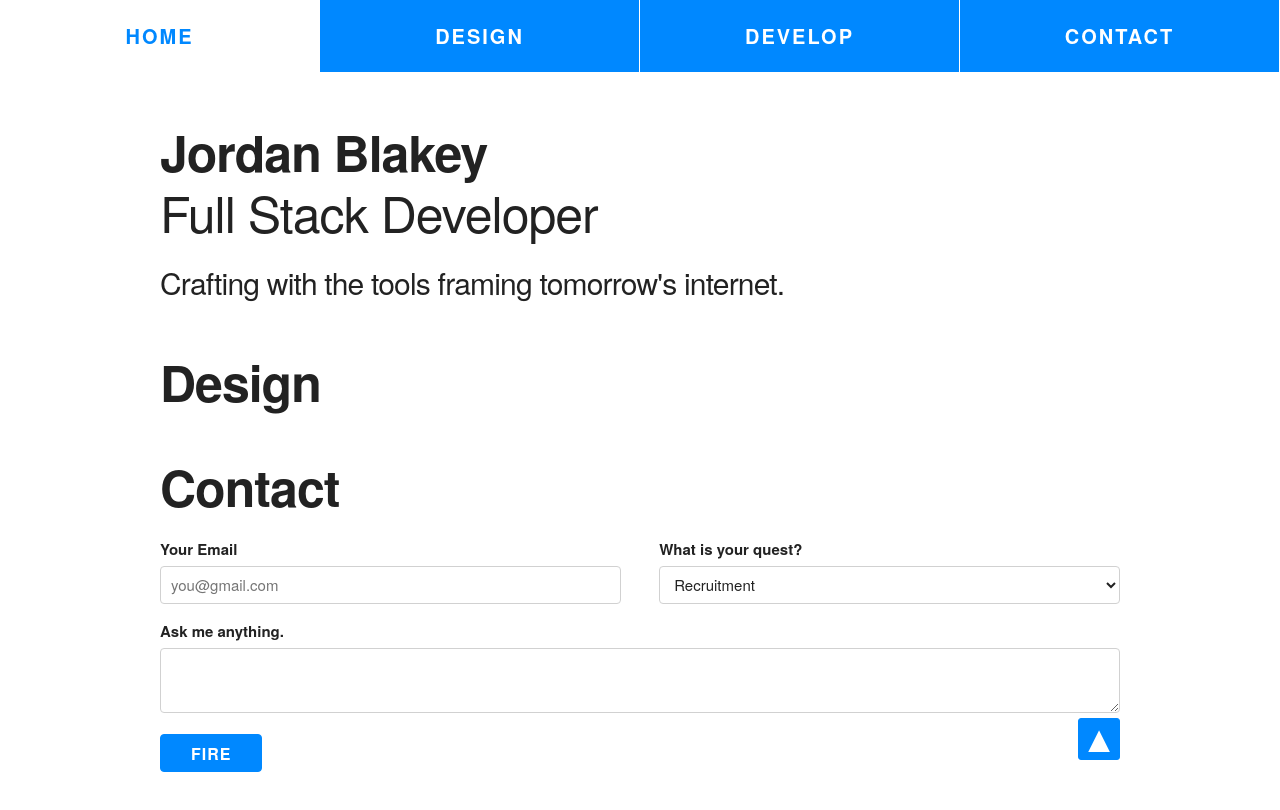
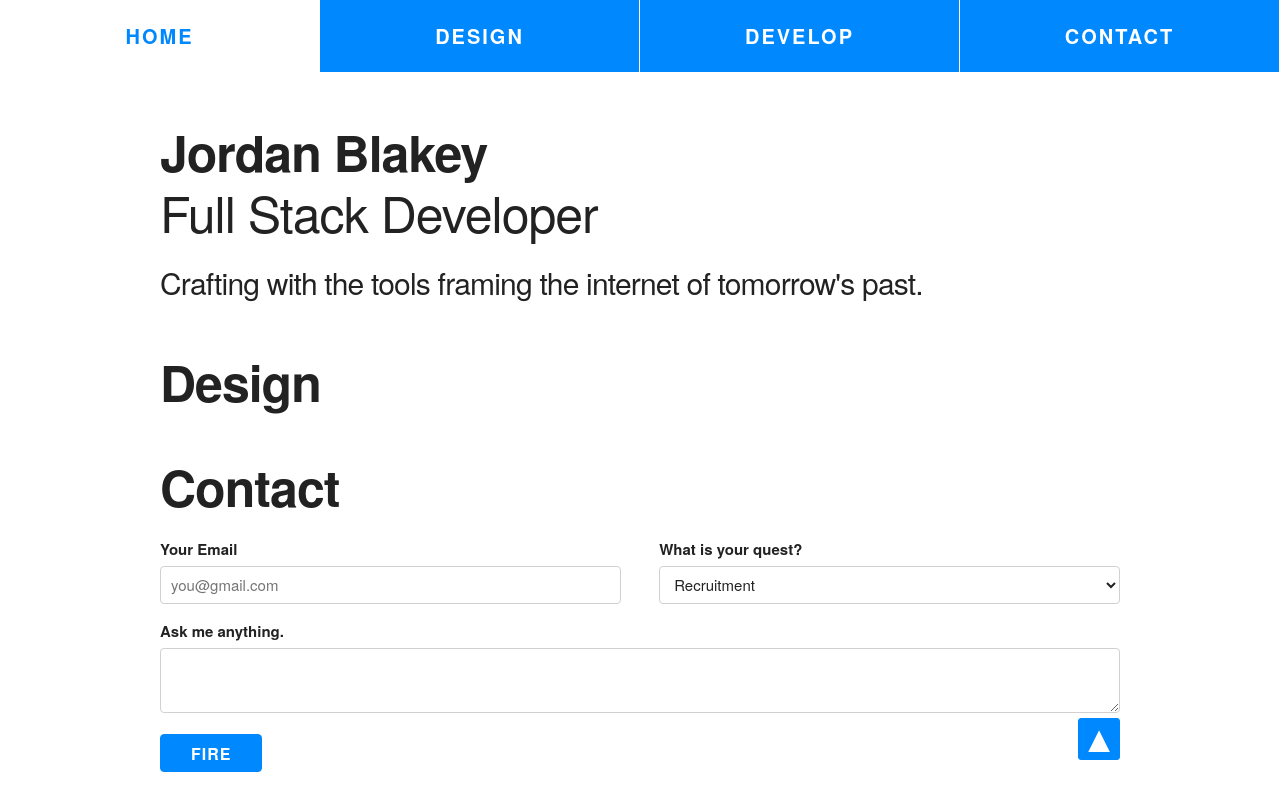
Before and after one commit to jordanblakey/learn-skeleton, a website: page app/index.html in a window 1280 px wide. Drawn offline with Linux system fonts and the light colour scheme; no server answers.

Commit message:
updating classy tagline

```diff
--- a/app/index.html
+++ b/app/index.html
@@ -50,7 +50,8 @@
             <div class="column">
                 <a name="develop" id="develop"></a>
                 <h1>Jordan Blakey <br><span id="job-title">Full Stack Developer</span></h1>
-                <h4>Crafting with the tools framing tomorrow's internet.</h4>
+                <h4>Crafting with the tools framing the internet of tomorrow's past.</h4>
+                <!-- <h4>Crafting with the tools framing tomorrow's internet.</h4> -->
             </div>
         </div>
 
```
Also changed, not shown: build/index.html, build/js/app.min.js (deleted).
